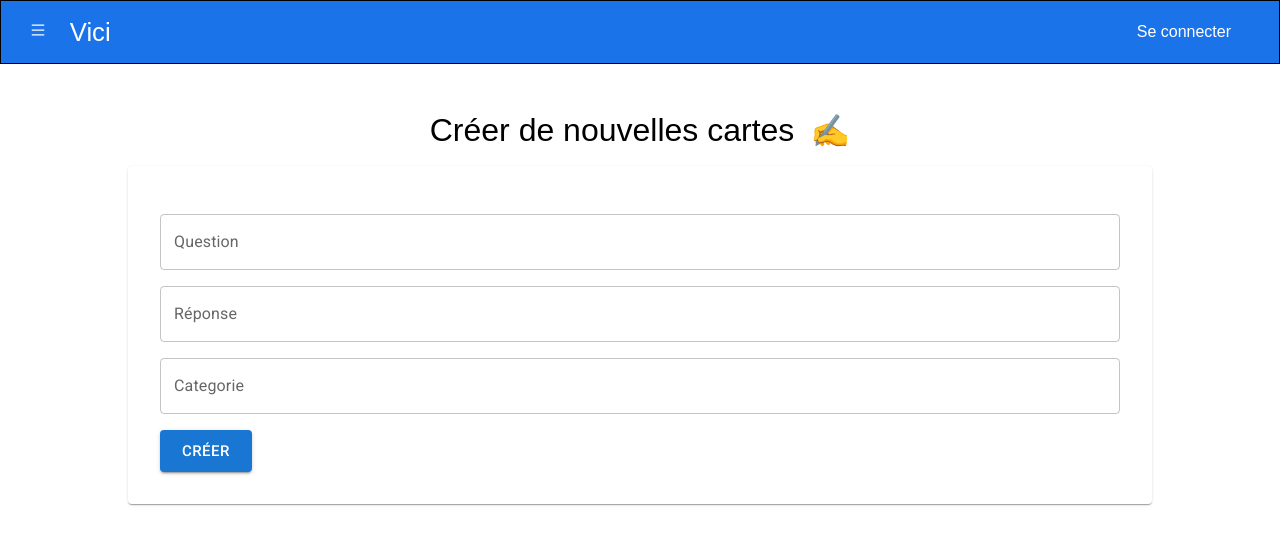
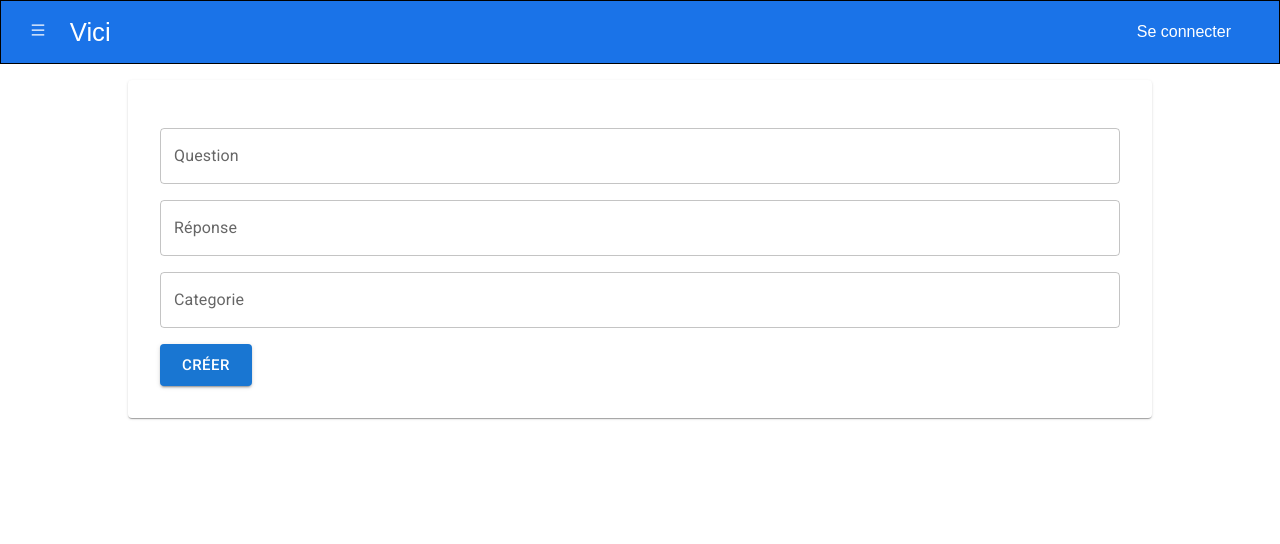
Before and after one commit to Ludovicmanga/vici, a Next.js app in the folder client/vici/: page /createCards in a window 1280 px wide. Shown: the top 544 px of the page. Built offline with nearby package versions, Linux system fonts and the light colour scheme.

Commit message:
unused code deleted

```diff
--- a/client/vici/app/createCards/page.tsx
+++ b/client/vici/app/createCards/page.tsx
@@ -1,16 +1,13 @@
-import { Autocomplete, Button, Paper, TextField } from "@mui/material";
 import React from "react";
 import styles from "./page.module.scss";
-import CreateForm from "@/components/CreateForm/CreateForm";
-import PageTitleSection from "@/components/PageTitleSection/PageTitleSection";
+import CreateForm from "@/components/createForm/CreateForm";
 
 type Props = {};
 
 const page = (props: Props) => {
   return (
     <div className={styles.container}>
-      <PageTitleSection emoji={<div>✍</div>} text="Créer de nouvelles cartes" />
-      <CreateForm />
+        <CreateForm />
     </div>
   );
 };
```
